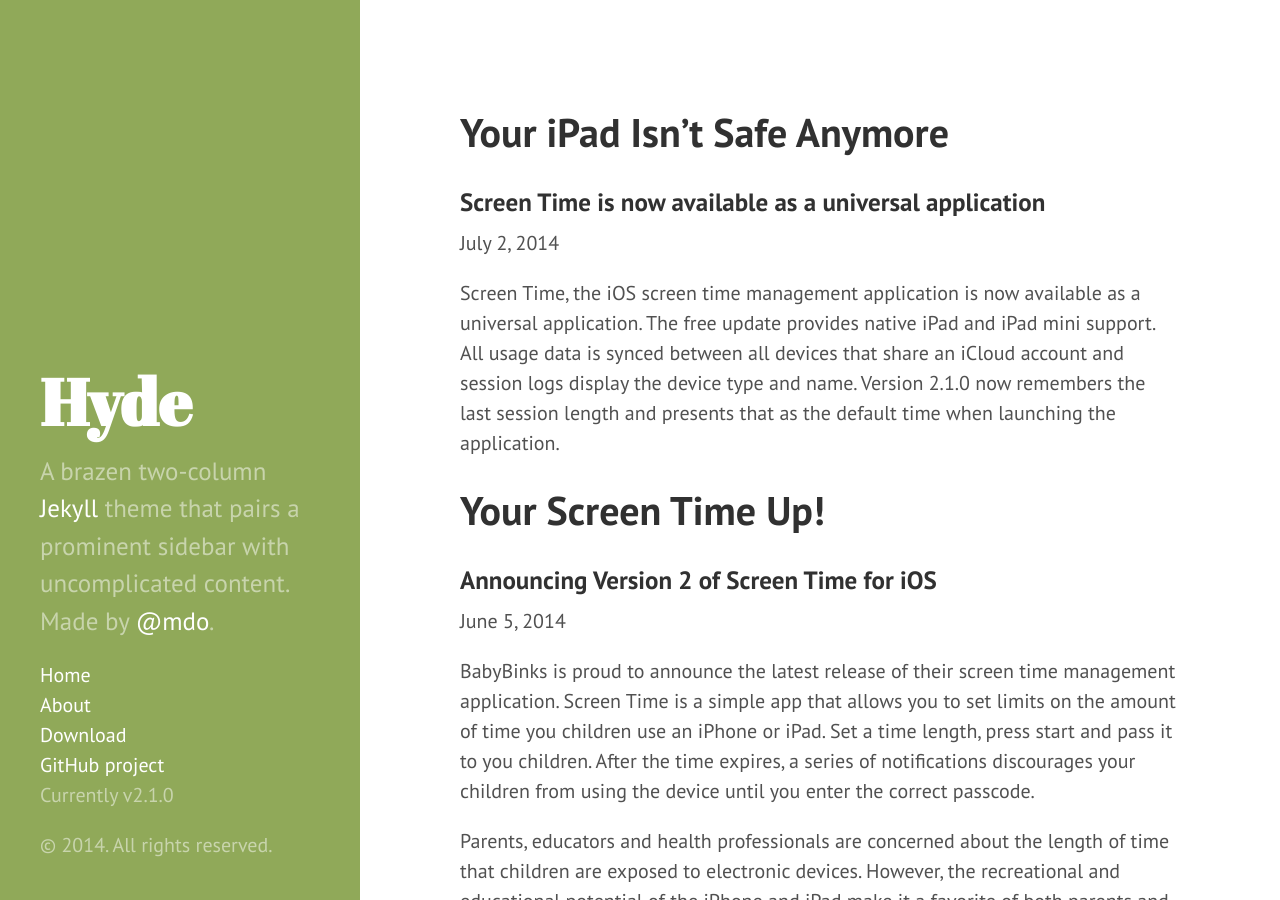
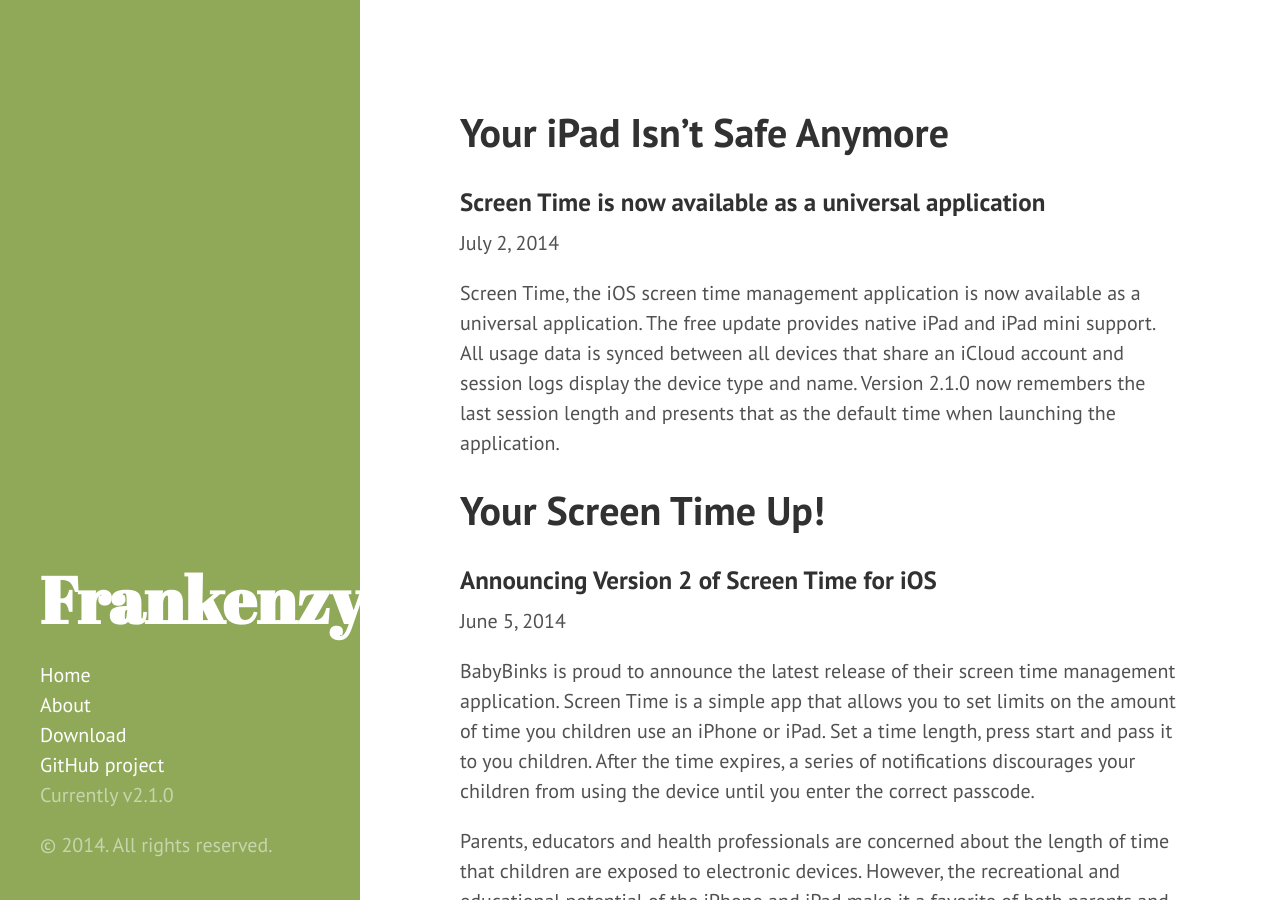
Before and after one commit to tabinks/frankenzyme.com, a Jekyll site: the page built from projects/apc113180/index.md, in a window 1280 px wide and 900 px high. Built offline with Jekyll 4.4.1, drawn with Linux system fonts in a browser that asks for light colours; Markdown is read by kramdown in place of the engine named in the settings.

```diff
--- a/_config.yml
+++ b/_config.yml
@@ -6,15 +6,15 @@ pygments:         true
 permalink:        pretty
 
 # Setup
-title:            Hyde
-tagline:          'A Jekyll theme'
-description:      'A brazen two-column <a href="http://jekyllrb.com" target="_blank">Jekyll</a> theme that pairs a prominent sidebar with uncomplicated content. Made by <a href="https://twitter.com/mdo" target="_blank">@mdo</a>.'
-url:              http://hyde.getpoole.com
+title:            Frankenzyme
+tagline:          'Surface Screen Results'
+description:      ''
+url:              http://frankenzyme.com
 baseurl:          /
 
 author:
-  name:           'Mark Otto'
-  url:            https://twitter.com/mdo
+  name:           'T. Andrew Binkowski'
+  url:
 
 paginate:         5
 
--- /dev/null
+++ b/projects/apc113179/cellulases-in-pdb.txt
@@ -0,0 +1,3 @@
+1ceo
+1cec
+1cen
```
Also changed, not shown: press/apc113179/index.md (deleted, +0 -35 lines), projects.md (added, +14 -0 lines), projects/apc113179/index.md (added, +9 -0 lines), projects/apc113180/index.md (renamed from press/index.md, +2 -1 lines).
